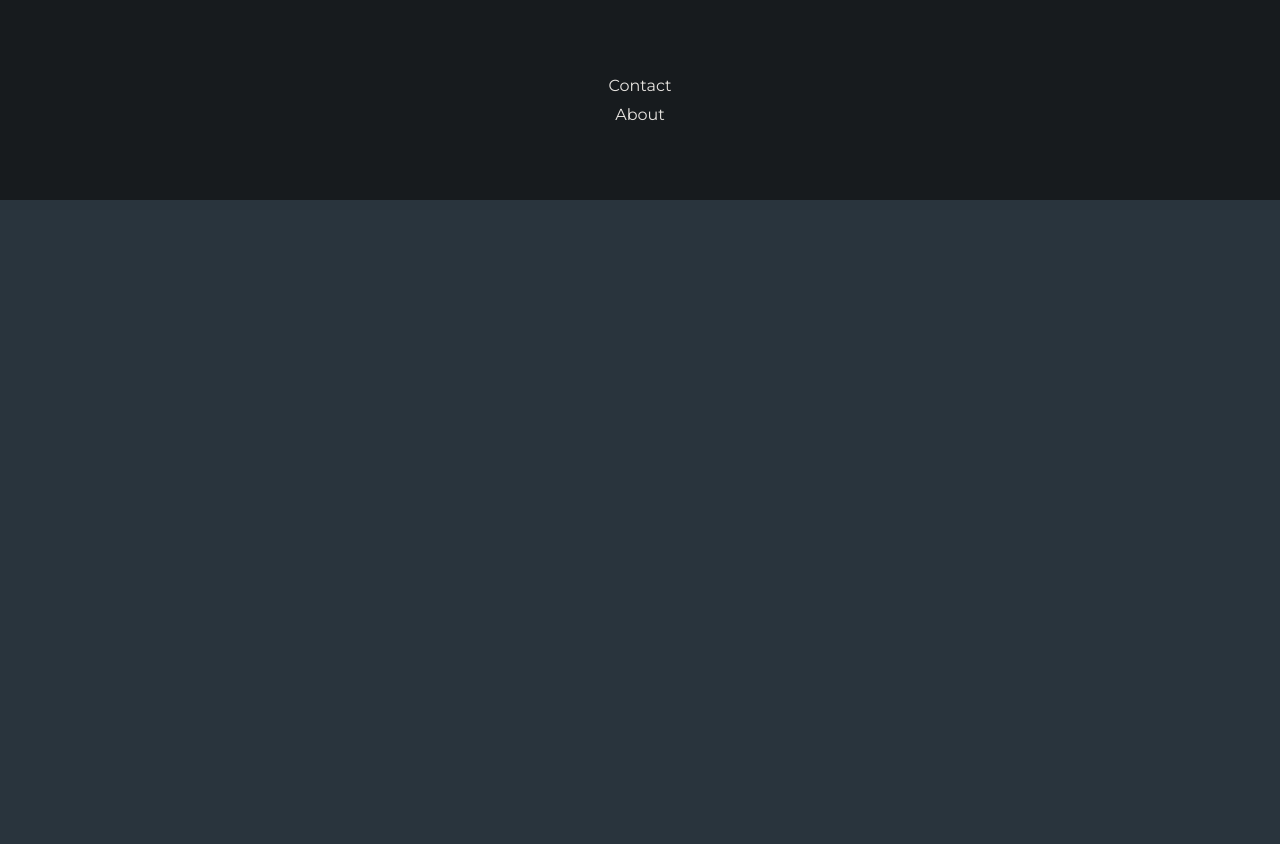
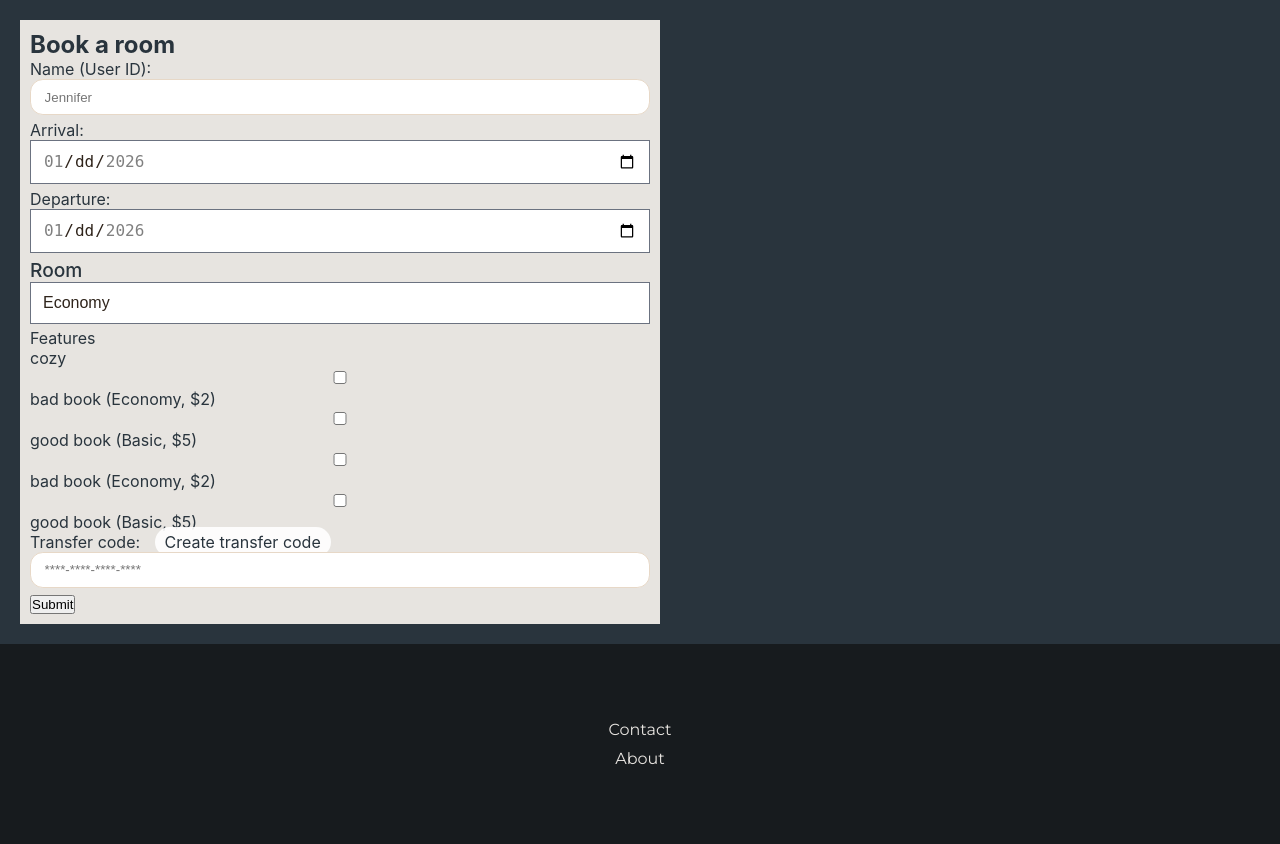
Before and after one commit to Patricia-LF/yrgopelag, a PHP site: page /booking-page.php in a window 1280 px wide. Shown: the part 99-943 px from the top of the page. Before the commit the page ends 299 px from the top, so only its background shows below. Run offline with PHP 8.4, Linux system fonts and the light colour scheme.

Commit message:
added form

```diff
--- /dev/null
+++ b/booking-page.css
@@ -0,0 +1,67 @@
+form {
+    background: var(--box-color);
+    color: var(--background-color);
+    margin: 20px;
+    padding: 10px;
+    width: 50%;
+}
+
+.form-input, .form-textarea, .form-select, .form-multiselect {
+    -webkit-appearance: none;
+    -moz-appearance: none;
+    appearance: none;
+    background-color: #fff;
+    border-color: #6b7280;
+    border-width: 1px;
+    border-radius: 0px;
+    padding-top: 0.5rem;
+    padding-right: 0.75rem;
+    padding-bottom: 0.5rem;
+    padding-left: 0.75rem;
+    font-size: 1rem;
+    line-height: 1.5rem;
+    --tw-shadow: 0 0 #0000;
+}
+
+[type='text'], /* [type='transferCode'], */ [type='number'], [type='date'], [type='datetime-local'], [type='month'], [type='search'], [type='time'], [type='week'], [multiple], textarea, select {
+    -webkit-appearance: none;
+    -moz-appearance: none;
+    appearance: none;
+    background-color: #fff;
+    border-color: #6b7280;
+    border-width: 1px;
+    border-radius: 0px;
+    padding-top: 0.5rem;
+    padding-right: 0.75rem;
+    padding-bottom: 0.5rem;
+    padding-left: 0.75rem;
+    font-size: 1rem;
+    line-height: 1.5rem;
+    --tw-shadow: 0 0 #0000;
+}
+
+input, select, textarea {
+    width: 100%;
+    padding: 0.6rem 0.85rem;
+    border: 1px solid #e7d8c7;
+    border-radius: 0.8rem;
+    background: #fff;
+    color: #2f241b;
+    margin-bottom: 0.3rem;
+}
+
+.code-button {
+    background: rgba(255, 255, 255, 0.9);
+    color: var(--background-color);
+    padding: 5px 10px;
+    border: none;
+    border-radius: 25px;
+    font-size: 1rem;
+    text-decoration: none;
+    margin: 10px;
+}
+
+.code-button:hover {
+    box-shadow: 0px 0px 20px var(--buttons);
+    transform: scale(1.1);
+}
--- a/booking-page.php
+++ b/booking-page.php
@@ -1,9 +1,70 @@
 <?php
 require __DIR__ . '/header.php';
+
+if (isset($_POST['name'], $_POST['transferCode'])) {
+    $name = $_POST['name'];
+    $transferCode = $_POST['transferCode'];
+}
+
 ?>
 
-<form>
+<form action="post.php" method="post">
+    <h2>Book a room</h2>
+    <div>
+        <label for="name">Name (User ID):</label>
+        <input type="name" name="name" placeholder="Jennifer">
+    </div>
 
+    <div>
+        <label for="arrival">Arrival:</label>
+        <input type="date" name="arrival" class="form-input" min="2026-01-01" max="2026-01-31">
+    </div>
+
+    <div>
+        <label for="departure">Departure:</label>
+        <input type="date" name="departure" class="form-input" min="2026-01-01" max="2026-01-31">
+    </div>
+
+    <div>
+        <label for="room" class="room-type">Room</label>
+        <select name="room" id="" class="form-input pr-12">
+            <option value="1">Economy</option>
+            <option value="2">Standard</option>
+            <option value="3">Luxury</option>
+        </select>
+    </div>
+
+    <div>
+        <label for="features" class="features">Features</label>
+        <div class="mb-2">
+            <p class="font-semibold capitalize features">cozy</p>
+            <label class="block ml-2">
+                <input class="mr-2" type="checkbox" name="features[]" value="13">
+                bad book (Economy, $2)
+            </label>
+            <label class="block ml-2">
+                <input class="mr-2" type="checkbox" name="features[]" value="14">
+                good book (Basic, $5)
+            </label>
+        </div>
+        <label class="block ml-2">
+            <input class="mr-2" type="checkbox" name="features[]" value="13">
+            bad book (Economy, $2)
+        </label>
+        <label class="block ml-2">
+            <input class="mr-2" type="checkbox" name="features[]" value="14">
+            good book (Basic, $5)
+        </label>
+    </div>
+
+    <div>
+        <label for="transferCode">Transfer code:</label>
+        <a href="https://www.yrgopelag.se/centralbank"
+            class="code-button">Create transfer code</a>
+        <input type="transferCode" name="transferCode" placeholder="****-****-****-****">
+    </div>
+
+    <button type="submit">Submit</button>
 </form>
 
 <?php
--- a/header.php
+++ b/header.php
@@ -9,6 +9,7 @@
     <link href="https://fonts.googleapis.com/css2?family=Montserrat:ital,wght@0,100..900;1,100..900&family=Poppins:ital,wght@0,100;0,200;0,300;0,400;0,500;0,600;0,700;0,800;0,900;1,100;1,200;1,300;1,400;1,500;1,600;1,700;1,800;1,900&display=swap" rel="stylesheet">
     <link rel="stylesheet" href="style.css">
     <link rel="stylesheet" href="header.css">
+    <link rel="stylesheet" href="booking-page.css">
     <link rel="stylesheet" href="footer.css">
     <title>Yrgopelag</title>
 </head>
--- a/style.css
+++ b/style.css
@@ -99,6 +99,7 @@ body {
 
 .cta-button:hover {
     box-shadow: 0px 0px 20px var(--buttons);
+    transform: scale(1.1);
 }
 
 .nav-button {
```
Also changed, not shown: features.php (added, +28 -0 lines), transferCode.php (added, +55 -0 lines).
